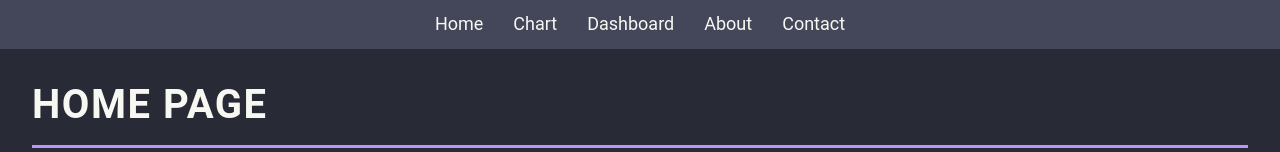
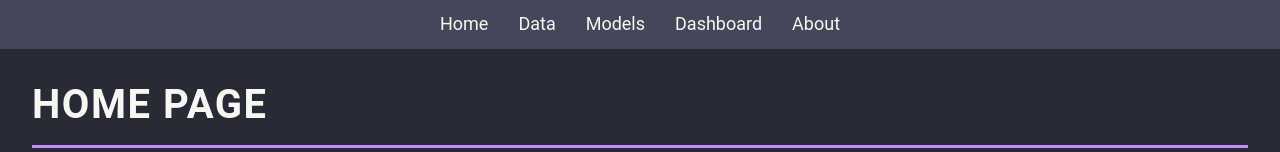
Before and after one commit to AlexAstrup/cookie, a React (Vite) app in the folder frontend/: page / in a window 1280 px wide. Shown: the top 152 px of the page. Built offline with nearby package versions, Linux system fonts and the light colour scheme.

Commit message:
fixed header

```diff
--- a/frontend/src/components/Header.jsx
+++ b/frontend/src/components/Header.jsx
@@ -9,7 +9,10 @@ const Header = () => {
           <Link to="/">Home</Link>
         </li>
         <li>
-          <Link to="/chart">Chart</Link>
+          <Link to="/data">Data</Link>
+        </li>
+        <li>
+          <Link to="/models">Models</Link>
         </li>
         <li>
           <Link to="/dashboard">Dashboard</Link>
@@ -17,9 +20,6 @@ const Header = () => {
         <li>
           <Link to="/about">About</Link>
         </li>
-        <li>
-          <Link to="/contact">Contact</Link>
-        </li>
       </ul>
     </nav>
   );
```
